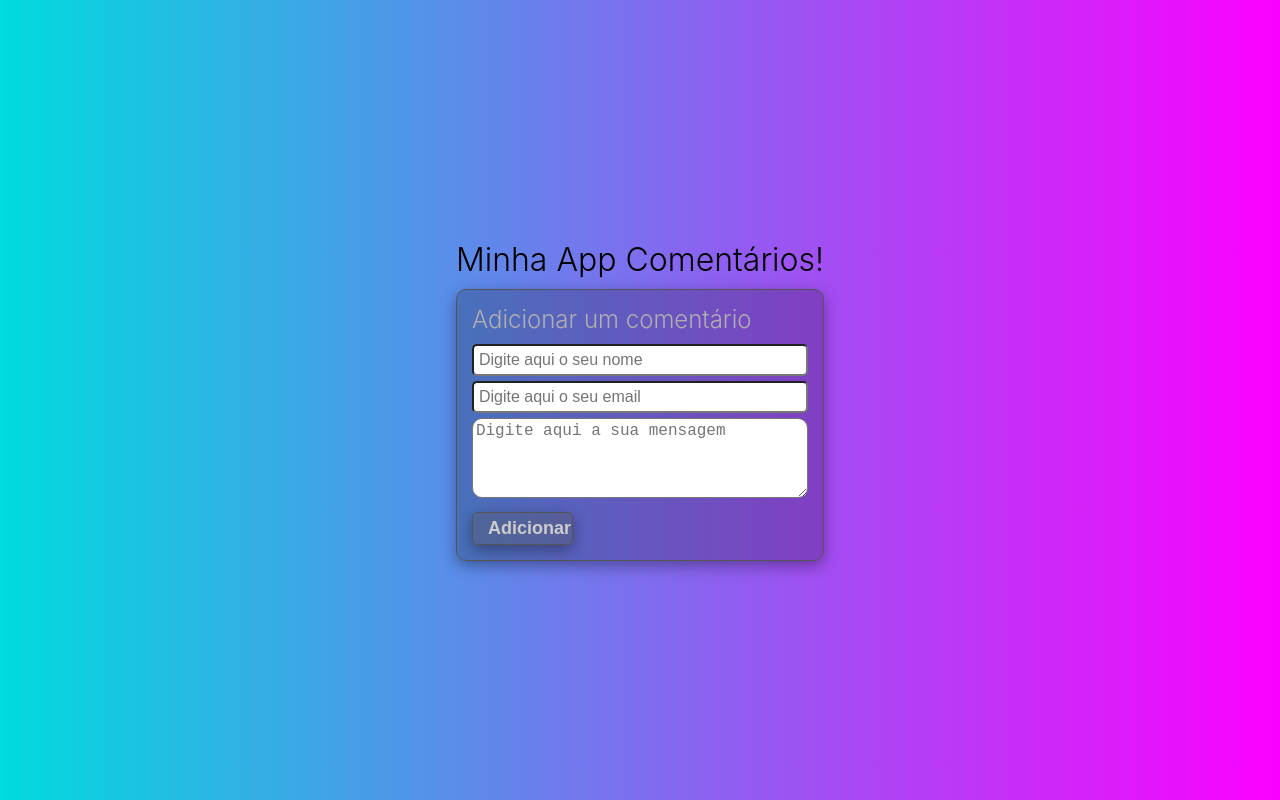
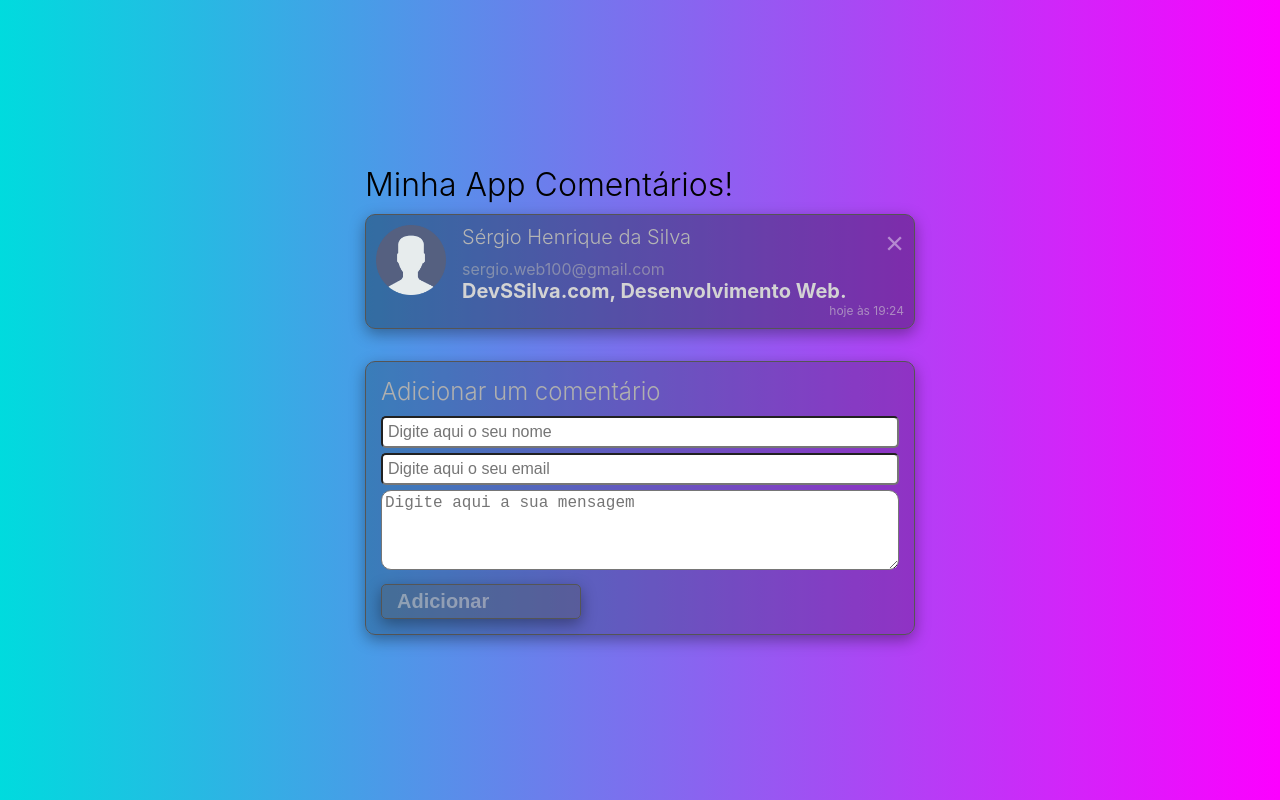
Before and after one commit to sergiosilva2023/reactjs-comment-app, a React (Create React App) app: page / in a window 1280 px wide. Built offline with nearby package versions, Linux system fonts and the light colour scheme.

Commit message:
Instalação pacotes externos: sweetalert2 e date-fns

```diff
--- a/package.json
+++ b/package.json
@@ -6,9 +6,11 @@
     "@testing-library/jest-dom": "^5.17.0",
     "@testing-library/react": "^13.4.0",
     "@testing-library/user-event": "^13.5.0",
+    "date-fns": "^3.6.0",
     "react": "^18.3.1",
     "react-dom": "^18.3.1",
     "react-scripts": "5.0.1",
+    "sweetalert2": "^11.11.0",
     "web-vitals": "^2.1.4"
   },
   "scripts": {
--- a/src/App.css
+++ b/src/App.css
@@ -6,6 +6,6 @@ h1, h2 {
 
 .App {
   /* text-align: center; */
-  max-width: 1000px;
+  max-width: 1200px;
   margin: auto;
 }
--- a/src/App.js
+++ b/src/App.js
@@ -2,11 +2,19 @@ import React from "react";
 import './App.css';
 import Comment from "./components/Comment";
 import CommentForm from "./components/CommentForm";
+import Swal from "sweetalert2"
 
 class App extends React.Component {
 
   state = {
-    comments : [],
+    comments : [
+      {
+        name: 'Sérgio Henrique da Silva',
+        email: 'sergio.web100@gmail.com',
+        date: new Date(),
+        message: 'DevSSilva.com, Desenvolvimento Web.'
+      }
+    ],
 
     form: {
       name: "",
@@ -28,6 +36,7 @@ class App extends React.Component {
         message: "",
       }
     });
+    Swal.fire("Comentário adicionado com sucesso!", "", "success")
 };
 
 
@@ -39,6 +48,25 @@ class App extends React.Component {
       });
       // console.log(event.target.name, event.target.value)
     };
+
+    deleteCommentAlert = (comment) =>{
+      Swal.fire({
+        title: "Deseja excluir este comentário?",
+        showDenyButton: true,
+        showCancelButton: false,
+        confirmButtonText: "Sim, quero excluir!",
+        denyButtonText: `Não, eu mudei de ideia.`,
+        icon:"question",
+      }).then((result) => {
+        /* Read more about isConfirmed, isDenied below */
+        if (result.isConfirmed) {
+          this.deleteComment(comment);
+          Swal.fire("Confirmado!", "", "success");
+        } else if (result.isDenied) {
+          Swal.fire("Sem alterações", "", "info");
+        }
+      });
+    }
 
     deleteComment = (comment) => {
 
@@ -64,7 +92,7 @@ class App extends React.Component {
         email={comment.email}
         date={comment.date}
         message={comment.message}
-        onDeleteComment={()=>{this.deleteComment(comment)}}
+        onDeleteComment={()=>{this.deleteCommentAlert(comment)}}
         />
       );
       })}
--- a/src/components/Comment/index.jsx
+++ b/src/components/Comment/index.jsx
@@ -1,5 +1,7 @@
 import "./style.css";
 import ProfileImg from "./profile.png";
+import {formatRelative} from "date-fns"
+import { pt } from 'date-fns/locale';
 
 const Comment = (props) => {
 
@@ -13,7 +15,7 @@ const Comment = (props) => {
         <h2 className="name">{name}</h2>
         <p className="email">{email}</p>
         <p className="message">{message}</p>
-        <p className="date">{date.toString()}</p>
+        <p className="date">{formatRelative(date, new Date(), {locale:pt})}</p>
         <button className="delete" onClick={onDeleteComment}>&times;</button>
         </div>
 
--- a/src/components/Comment/style.css
+++ b/src/components/Comment/style.css
@@ -18,7 +18,7 @@ body {
     margin-bottom: 2rem;
     background-color: rgba(0,0,0,0.3);
     border-radius: 10px;
-    padding: 20px;
+    padding: 10px;
     color: #b4b4b4;
     box-shadow: rgba(0,0,0,0.35) 0px 5px 15px;
     display: flex;
@@ -26,10 +26,11 @@ body {
 .comment .content{
     margin-left: 1rem;
     position: relative;
+    width: 100%;
 }
 .comment img {
-    max-width: 80px;
-    max-height: 80px;
+    max-width: 70px;
+    max-height: 70px;
 }
 .comment .content .name{
     font-size: 1.25rem;
@@ -50,7 +51,7 @@ body {
     font-size: 0.75rem;
     margin: 0px;
     color: #d3d3d390;
-    text-align: right;
+    text-align: end;
 }
 .comment .content .delete{
     position: absolute;
--- a/src/components/CommentForm/style.css
+++ b/src/components/CommentForm/style.css
@@ -1,4 +1,5 @@
 .comment-form {
+    min-width: 550px;
     background-color: rgba(0,0,0,0.2);
     box-shadow: rgba(0,0,0,0.35) 0px 5px 15px;
     border: 1px solid #555555;
@@ -15,7 +16,6 @@
     margin-bottom: 5px;
     border-radius: 5px;
     outline: none;
-
 }
 .comment-form textarea {
     width: 100%;
@@ -26,19 +26,19 @@
 }
 .comment-form button{
     margin-top: 10px;
-    width: 30%;
+    width: 200px;
     border: 1px solid #555555;
     box-shadow: rgba(0,0,0,0.35) 0px 5px 15px;
     text-align: left;
     padding: 5px 5px 5px 15px;
-    font-size: 18px;
+    font-size: 1.25rem;
     border-radius: 5px;
     background: #55555555;
-    color: rgb(204, 204, 204);
+    color: rgba(204, 204, 204, 0.55);
     font-weight: bold;
     cursor: pointer;
 }
 .comment-form button:hover{
-    background: #9b9b9b;
+    background: rgba(70, 70, 70, 0.35);
     color: white;
 }
```
Also changed, not shown: 1 other file (tests, documents, lock files or other folders).
